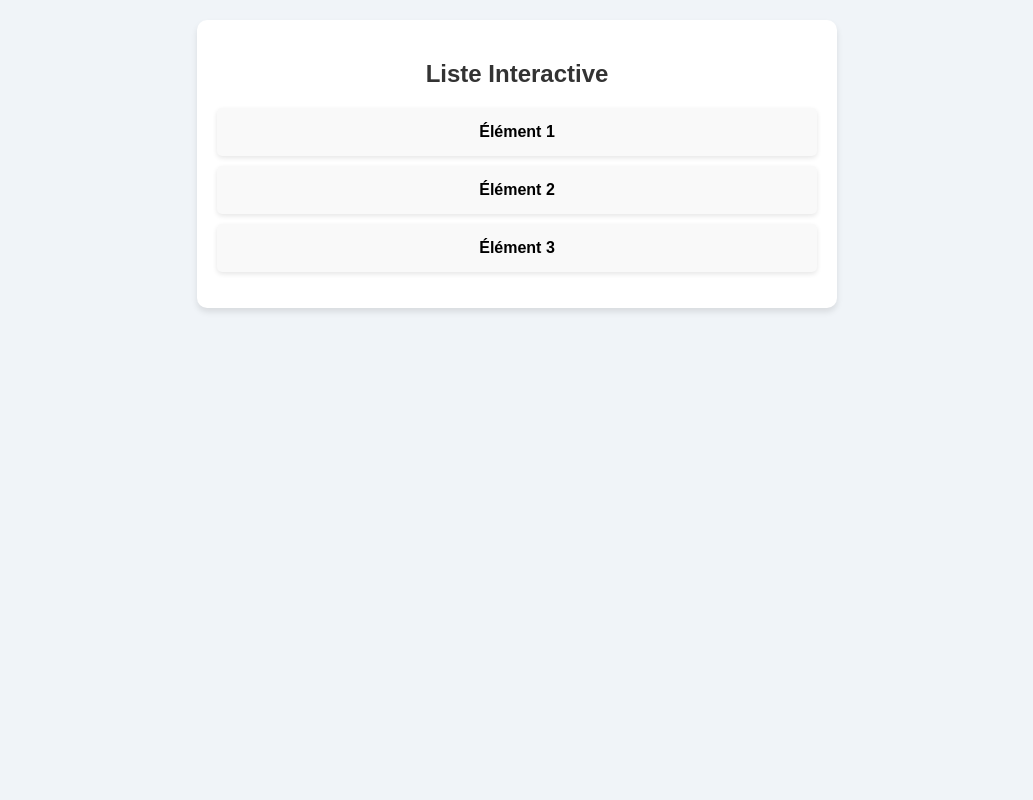
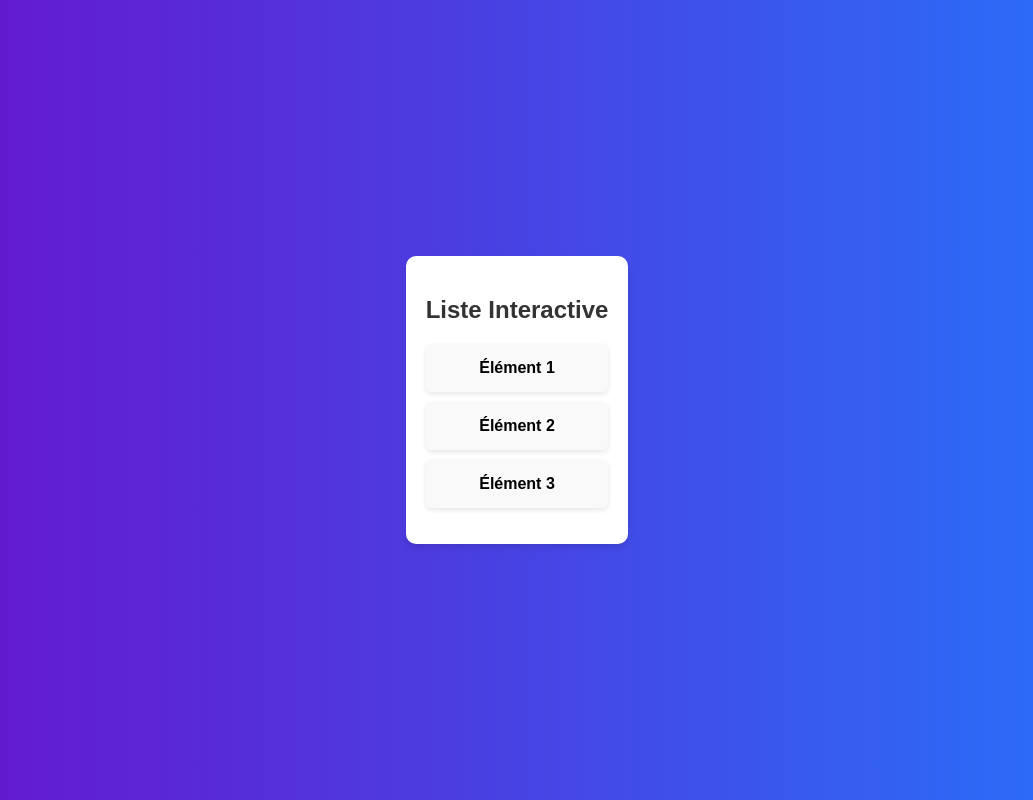
Before and after one commit to KhOussamaa/Liste-Ineractive, a plain HTML site: page index.html in a window 1280 px wide. Shown: the whole page, without its empty margins (123-1156 px from the left). Drawn offline with Linux system fonts and the light colour scheme.

Commit message:
style.css

```diff
--- a/style.css
+++ b/style.css
@@ -1,14 +1,17 @@
 body {
     font-family: 'Poppins', sans-serif;
-    background-color: #f0f4f8;
+    background: linear-gradient(to right, #6a11cb, #2575fc);
     margin: 0;
     padding: 0;
+    display: flex;
+    justify-content: center;
+    align-items: center;
+    height: 100vh;
     text-align: center;
 }
 
 .container {
     max-width: 600px;
-    margin: 20px auto;
     padding: 20px;
     background-color: #fff;
     border-radius: 10px;
@@ -39,7 +42,6 @@ li:hover {
     background-color: #e0e0e0;
 }
 
-/* Couleur changeante au clic */
 .editable {
     transition: color 0.3s;
 }
```
